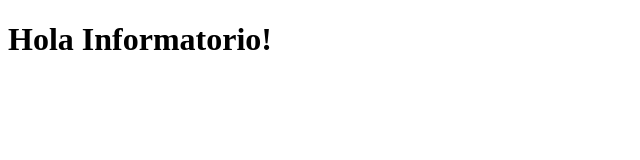
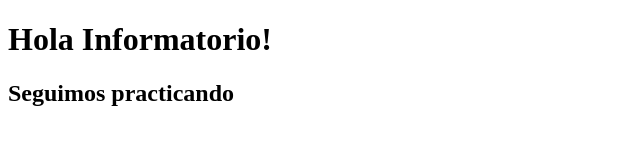
Before and after one commit to fale-go/ejemplo, a plain HTML site: page app/index.html in a window 1280 px wide. Shown: the whole page, without its empty margins (0-640 px from the left). Drawn offline with Linux system fonts and the light colour scheme.

Commit message:
Tercer commit

```diff
--- a/app/index.html
+++ b/app/index.html
@@ -7,5 +7,6 @@
 </head>
 <body>
     <h1>Hola Informatorio!</h1>
+    <h2>Seguimos practicando</h2>
 </body>
 </html>
```
